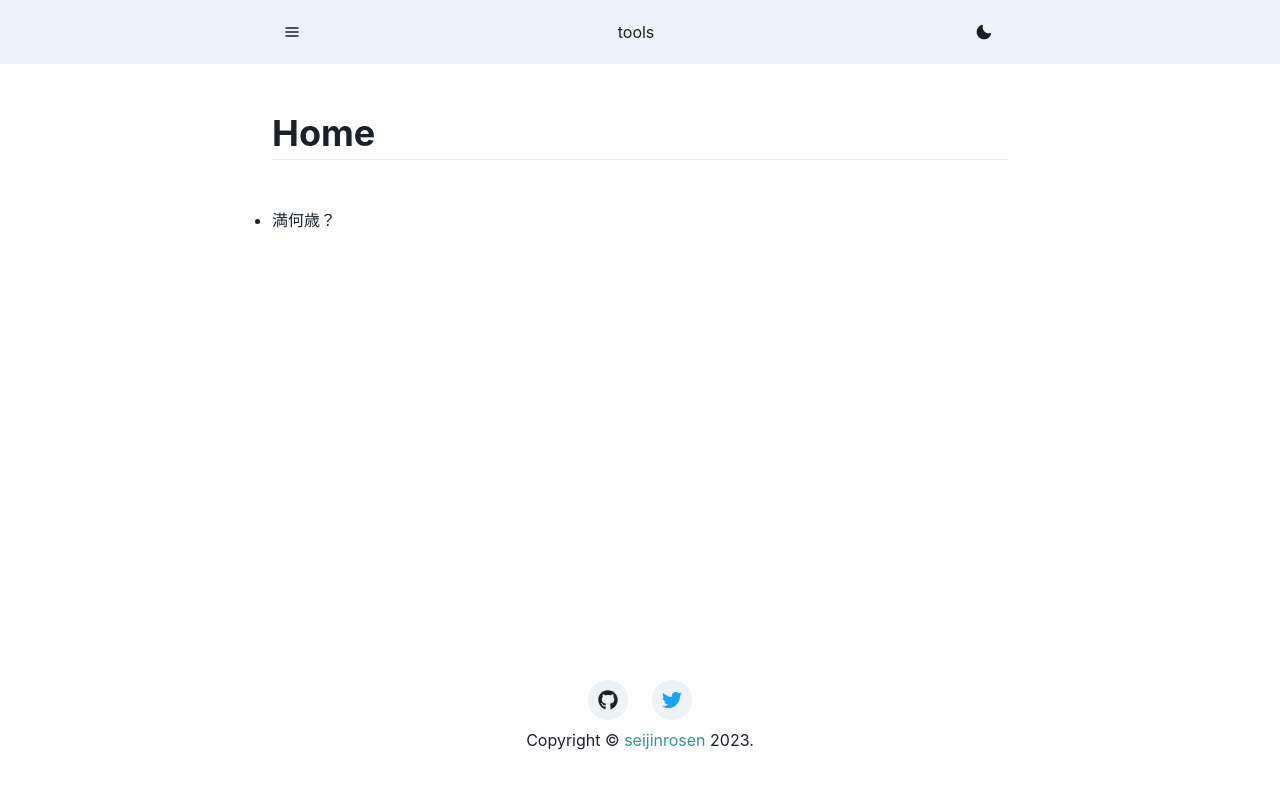
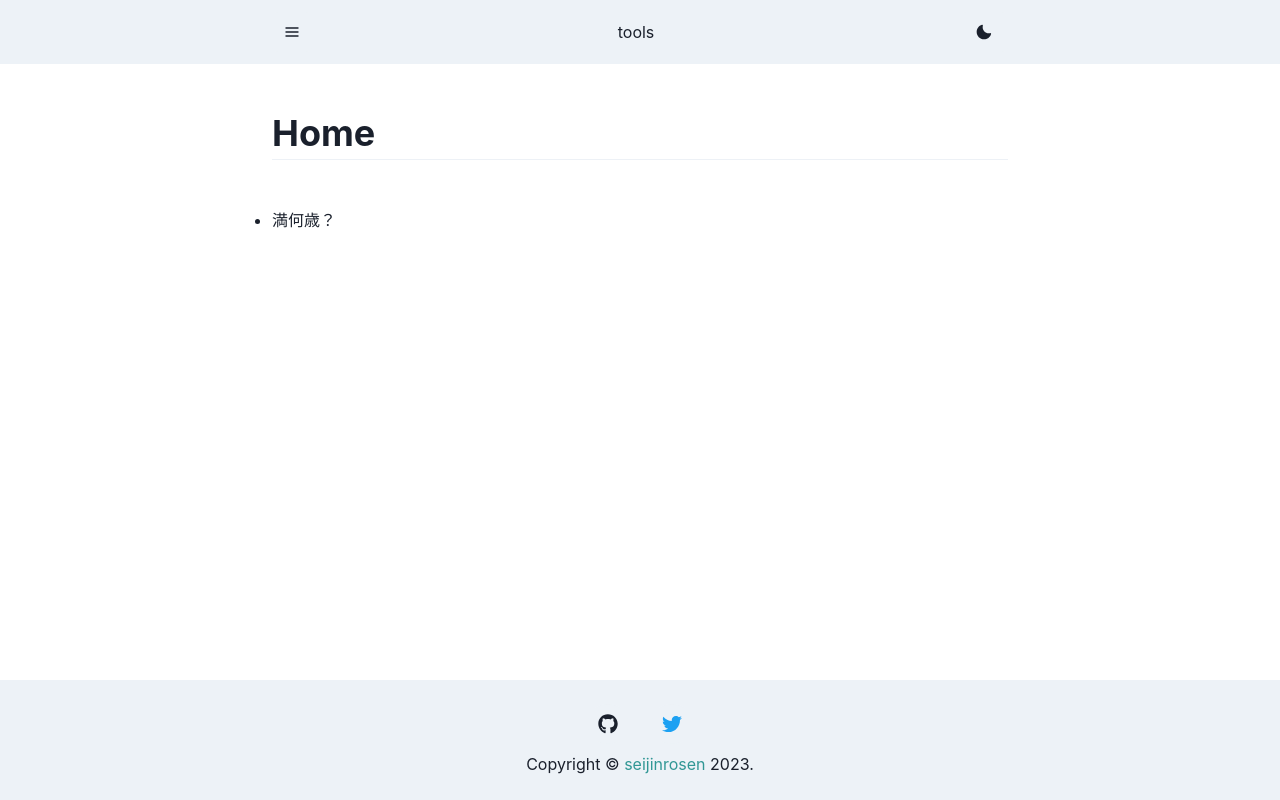
Before and after one commit to seijinrosen/tools, a Next.js app: page / in a window 1280 px wide. Built offline with nearby package versions, Linux system fonts and the light colour scheme.

Commit message:
Update footer design

```diff
--- a/src/components/footer/index.tsx
+++ b/src/components/footer/index.tsx
@@ -1,13 +1,23 @@
-import { IconButton, Link, Stack, Text, VStack } from "@chakra-ui/react";
+import {
+  IconButton,
+  Link,
+  Stack,
+  Text,
+  useColorModeValue,
+  VStack,
+} from "@chakra-ui/react";
 import { FaGithub, FaTwitter } from "react-icons/fa";
 
 const Footer = () => {
+  const bgColor = useColorModeValue("gray.100", "gray.900");
+
   return (
-    <VStack as="footer" mt="auto" mb={12}>
-      <Stack mt={4} direction="row" spacing={6}>
+    <VStack as="footer" bg={bgColor} mt="auto" py={6}>
+      <Stack direction="row" spacing={6}>
         <Link href="https://github.com/seijinrosen/tools" isExternal>
           <IconButton
             aria-label="GitHub link"
+            bg={bgColor}
             icon={<FaGithub fontSize={20} />}
             isRound
           />
@@ -15,6 +25,7 @@ const Footer = () => {
         <Link href="https://twitter.com/seijinrosen" isExternal>
           <IconButton
             aria-label="Twitter link"
+            bg={bgColor}
             icon={<FaTwitter fontSize={20} color="#1DA1F2" />}
             isRound
           />
```
